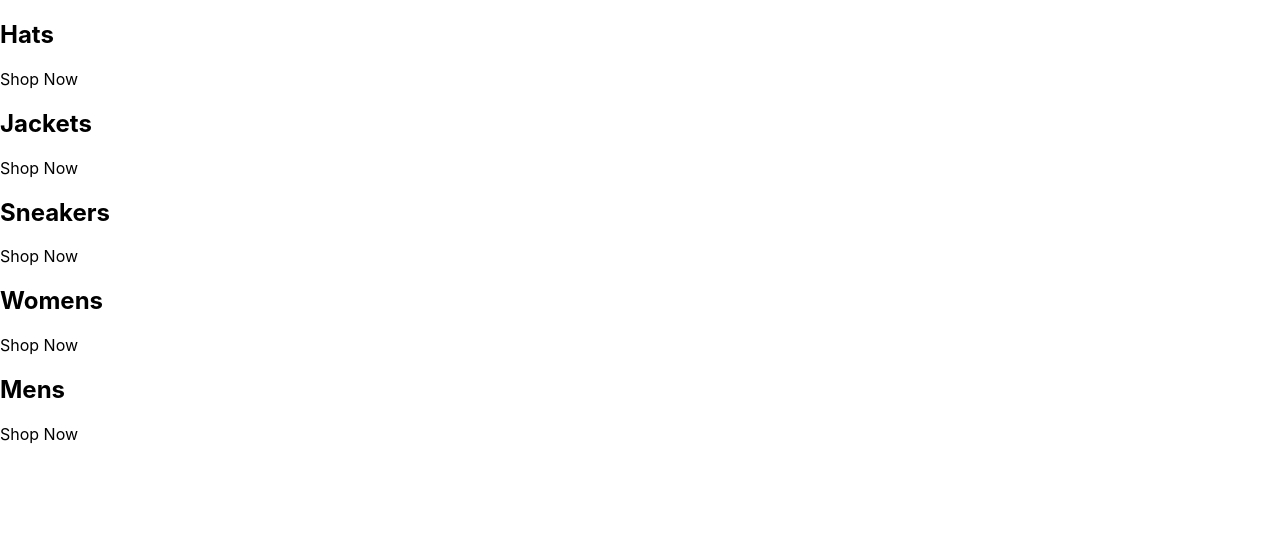
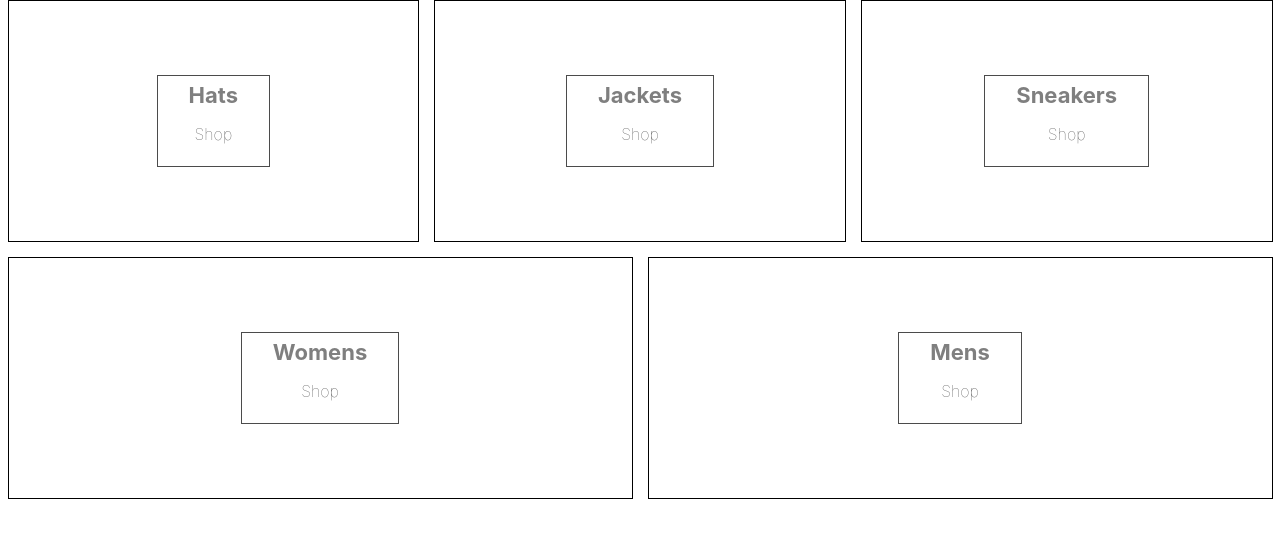
Before and after one commit to ajfm88/crwn-clothing-v2, a React (Create React App) app: page / in a window 1280 px wide. Shown: the top 538 px of the page. Built offline with nearby package versions, Linux system fonts and the light colour scheme.

Commit message:
77. Adding Sass

```diff
--- a/src/App.js
+++ b/src/App.js
@@ -1,3 +1,5 @@
+import './categories.styles.scss';
+
 const App = () => {
   const categories = [
     {
@@ -29,7 +31,7 @@
           <div className='background-image' />
           <div className='category-body-container'>
             <h2>{title}</h2>
-            <p>Shop Now</p>
+            <p>Shop</p>
           </div>
         </div>
       ))}
--- /dev/null
+++ b/src/categories.styles.scss
@@ -0,0 +1,75 @@
+.categories-container {
+  width: 100%;
+  display: flex;
+  flex-wrap: wrap;
+  justify-content: space-between;
+}
+
+.category-container {
+  min-width: 30%;
+  height: 240px;
+  flex: 1 1 auto;
+  display: flex;
+  align-items: center;
+  justify-content: center;
+  border: 1px solid black;
+  margin: 0 7.5px 15px;
+  overflow: hidden;
+
+  &:hover {
+    cursor: pointer;
+
+    & .background-image {
+      transform: scale(1.1);
+      transition: transform 6s cubic-bezier(0.25, 0.45, 0.45, 0.95);
+    }
+
+    & .category-body-container {
+      opacity: 0.9;
+    }
+  }
+
+  &.large {
+    height: 380px;
+  }
+
+  &:first-child {
+    margin-right: 7.5px;
+  }
+
+  &:last-child {
+    margin-left: 7.5px;
+  }
+
+  .background-image {
+    width: 100%;
+    height: 100%;
+    background-size: cover;
+    background-position: center;
+  }
+
+  .category-body-container {
+    height: 90px;
+    padding: 0 25px;
+    display: flex;
+    flex-direction: column;
+    align-items: center;
+    justify-content: center;
+    border: 1px solid black;
+    background-color: white;
+    opacity: 0.7;
+    position: absolute;
+
+    h2 {
+      font-weight: bold;
+      margin: 0 6px 0;
+      font-size: 22px;
+      color: #4a4a4a;
+    }
+
+    p {
+      font-weight: lighter;
+      font-size: 16px;
+    }
+  }
+}
```
